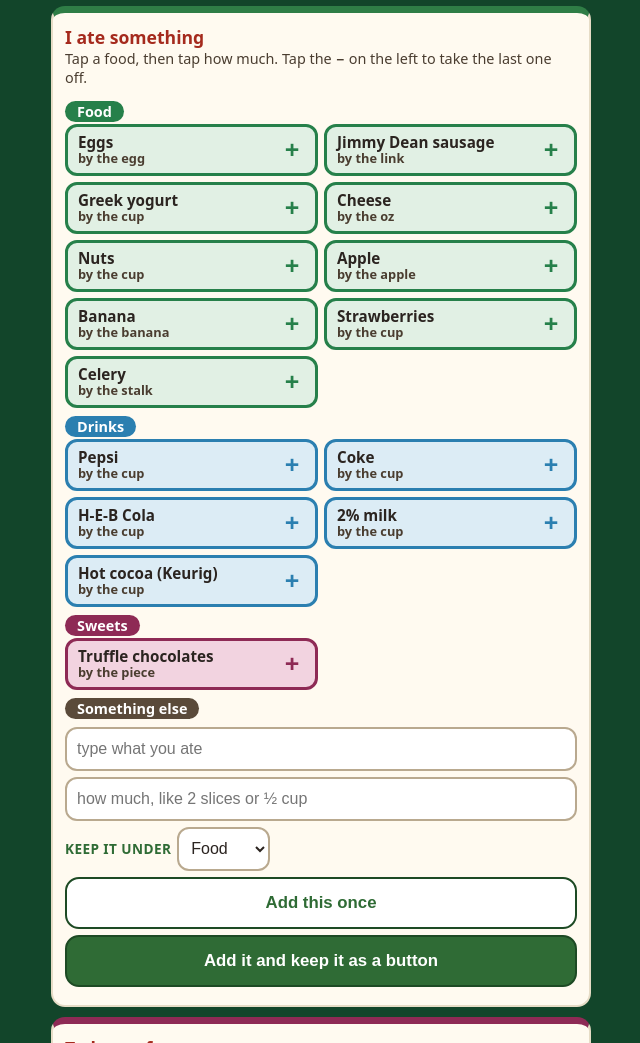
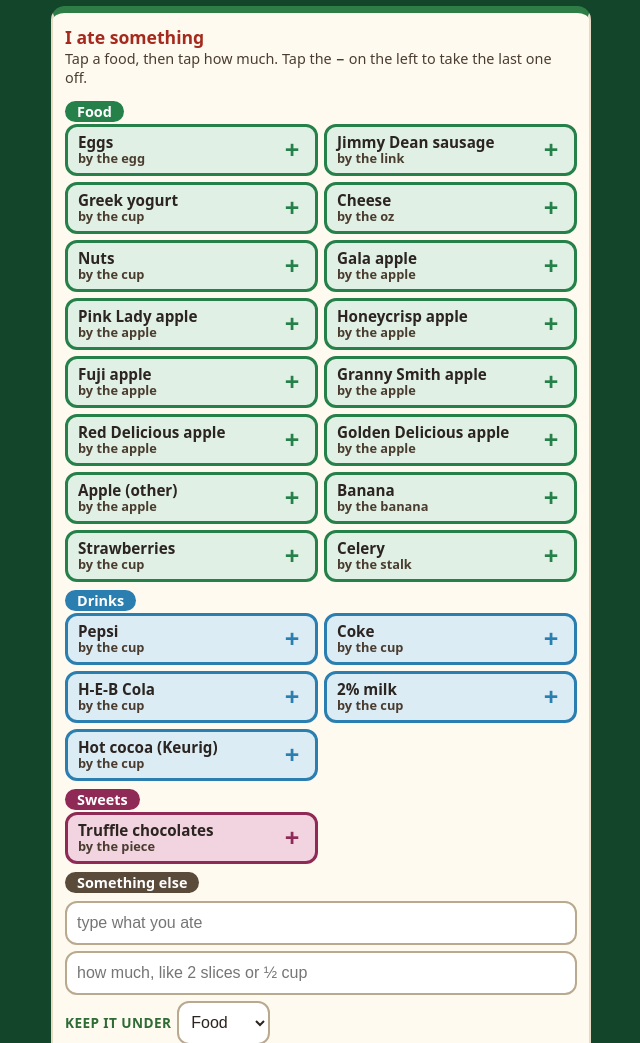
Before and after one commit to jacobielvin/pa-log, a plain HTML site: page index.html in a window 1280 px wide. Shown: the part 1020-2063 px from the top of the page, without its empty margins (319-959 px from the left). Drawn offline with Linux system fonts and the light colour scheme.

Commit message:
Add apple varieties, replace 'serving' with measurable units, unit choice when adding a button
Co-Authored-By: Claude Sonnet 5.5 <noreply@anthropic.com>
Claude-Session: https://claude.ai/code/session_01U1st8BN1kpkWiSyk1zDtD1

```diff
--- a/index.html
+++ b/index.html
@@ -160,19 +160,20 @@ var MENU=[
 ];
 var QUICK=[['Snack',1],['Ride, 1 hour',1],['Seated tai chi',1],['10-minute walk',2],['Shower',2],['Standing tai chi',2],['Lymphatic flush',2],['Weights',3],['Store run',4],['Far appointment',7]];
 /* Pa's usual foods: edit the names here to add or change a button */
-var FOODS=[['Food','#26804a','#e1f0e4',['Eggs','Jimmy Dean sausage','Greek yogurt','Cheese','Nuts','Apple','Banana','Strawberries','Celery']],['Drinks','#2b7fb0','#dcecf5',['Pepsi','Coke','H-E-B Cola','2% milk','Hot cocoa (Keurig)']],['Sweets','#8e2a55','#f2d3e0',['Truffle chocolates']]];
+var FOODS=[['Food','#26804a','#e1f0e4',['Eggs','Jimmy Dean sausage','Greek yogurt','Cheese','Nuts','Gala apple','Pink Lady apple','Honeycrisp apple','Fuji apple','Granny Smith apple','Red Delicious apple','Golden Delicious apple','Apple (other)','Banana','Strawberries','Celery']],['Drinks','#2b7fb0','#dcecf5',['Pepsi','Coke','H-E-B Cola','2% milk','Hot cocoa (Keurig)']],['Sweets','#8e2a55','#f2d3e0',['Truffle chocolates']]];
 /* How each food is measured. t = cup, oz, tbsp or count. c = rough calories in ONE unit. d = the amount one old single tap meant (used for days logged before amounts existed).
    o = amounts shown as buttons (leave out to use the standard set for that unit). s = where the number came from. Editable in Make it yours. */
 var NOUN={cup:['cup','cups'],oz:['oz','oz'],tbsp:['tbsp','tbsp'],count:['piece','pieces']};
-var TLBL={cup:'cups',oz:'ounces',tbsp:'tablespoons',count:'pieces or servings'};
+var TLBL={cup:'cups',oz:'ounces',tbsp:'tablespoons',count:'whole pieces (like eggs or apples)'};
 var PRE={cup:[0.25,0.5,0.75,1,1.5,2],oz:[0.5,1,2,3,4],tbsp:[1,2,3,4],count:[1,2,3,4]};
+var APPLES=['Gala apple','Pink Lady apple','Honeycrisp apple','Fuji apple','Granny Smith apple','Red Delicious apple','Golden Delicious apple','Apple (other)'];
 var ITEMS={
  'Eggs':{t:'count',u:'egg',p:'eggs',c:70,d:1,o:[1,2,3,4],s:'1 large egg, typical value'},
  'Jimmy Dean sausage':{t:'count',u:'link',p:'links',c:73.3,d:3,o:[1,2,3,4,5,6],s:'Jimmy Dean label, 3 cooked original links = 220'},
  'Greek yogurt':{t:'cup',c:133.3,d:0.75,s:'H-E-B nonfat plain label, 3/4 cup = 100. Whole milk would be 210 per 3/4 cup'},
  'Cheese':{t:'oz',c:110,d:1,s:'sharp cheddar, typical value'},
  'Nuts':{t:'cup',c:810,d:0.25,o:[0.25,0.5,0.75,1],s:'mixed nuts, typical value, about 200 per 1/4 cup. Check your brand'},
- 'Apple':{t:'count',u:'apple',p:'apples',c:95,d:1,o:[0.5,1,2],s:'1 medium, typical value'},
+ 'Apple':{t:'count',u:'apple',p:'apples',c:95,d:1,o:[0.5,1,2],s:'1 medium apple, typical value'},
  'Banana':{t:'count',u:'banana',p:'bananas',c:105,d:1,o:[0.5,1,2],s:'1 medium, typical value'},
  'Strawberries':{t:'cup',c:50,d:1,s:'typical value'},
  'Celery':{t:'count',u:'stalk',p:'stalks',c:10,d:1,o:[1,2,3,4],s:'typical value'},
@@ -183,6 +184,7 @@ var ITEMS={
  'Hot cocoa (Keurig)':{t:'cup',c:80,d:1,s:'a guess, depends on the brand'},
  'Truffle chocolates':{t:'count',u:'piece',p:'pieces',c:53,d:1,o:[1,2,3,4],s:'Central Market label, 210 per 4 pieces'}
 };
+APPLES.forEach(function(n){ITEMS[n]={t:'count',u:'apple',p:'apples',c:95,d:1,o:[0.5,1,2],s:'1 medium apple (about 3 inches across). Varieties differ by roughly 10 calories, so this is a typical value'}});
 var SIZES=['bites','handful','bowl','plate'];
 var EYES=['Fine','Heavy','Red','Watery'];
 var PAIN=[['#26804a','#fff'],['#3f8a32','#fff'],['#8cbc3c','#2b2420'],['#b9c230','#2b2420'],['#e0c42a','#2b2420'],['#f2b51f','#2b2420'],['#f29a1d','#2b2420'],['#ee7a1f','#2b2420'],['#e4552a','#fff'],['#d33a2c','#fff'],['#b3202f','#fff']];
@@ -215,7 +217,7 @@ function loadUnits(){var r=rd('pa-units'),q;try{q=r?JSON.parse(r):{}}catch(e){q=
  if(!q||typeof q!=='object'||Array.isArray(q))return {};
  var o={};for(var k in q){if(typeof q[k]==='string'&&TLBL[q[k]])o[k]=q[k]}return o}
 function saveUnits(){wr('pa-units',JSON.stringify(uunit))}
-function unitOf(n){var k=itemKey(n),b=k?ITEMS[k]:{t:'count',u:'serving',p:'servings',c:null,d:1};
+function unitOf(n){var k=itemKey(n),b=k?ITEMS[k]:{t:'count',u:'piece',p:'pieces',c:null,d:1};
  var r={t:b.t,u:b.u||NOUN[b.t][0],p:b.p||NOUN[b.t][1],c:b.c,d:b.d,o:b.o||PRE[b.t],tag:b.tag||{},s:b.s||''};
  var ov=Object.prototype.hasOwnProperty.call(uunit,n)?uunit[n]:null;
  if(ov&&ov!==b.t){r.t=ov;r.u=NOUN[ov][0];r.p=NOUN[ov][1];r.o=PRE[ov];r.tag={};r.c=null;r.d=1;r.s=''}
@@ -354,7 +356,7 @@ function act(a,v){
   day.log.push(ke);save();render();toast('Added, and kept as a button: '+kn);return}
  else if(a==='addfood'){var an=((document.getElementById('newfood')||{}).value||'').trim();if(!an){toast('Type the name first');return}
   if(foodCanon(an)){toast('That button is already there');return}
-  var ag=parseInt((document.getElementById('newgrp')||{}).value,10)||0;foods[ag].items.push(an);saveFoods();render();toast('Button added: '+an);return}
+  var ag=parseInt((document.getElementById('newgrp')||{}).value,10)||0;foods[ag].items.push(an);saveFoods();var au=(document.getElementById('newunit')||{}).value;if(TLBL[au]){uunit[an]=au;saveUnits()}render();toast('Button added: '+an);return}
  else if(a==='fdel'){var fp=v.split('|'),fg=+fp[0],fi=+fp[1],fn=foods[fg].items[fi];foods[fg].items.splice(fi,1);saveFoods();undoX={t:'food',g:fg,i:fi,v:fn};render();toast('Removed button: '+fn,'undox');return}
  else if(a==='fup'||a==='fdn'){var mp=v.split('|'),mg=+mp[0],mi=+mp[1],mj=(a==='fup')?mi-1:mi+1,arr=foods[mg].items;if(mj>=0&&mj<arr.length){var tmp=arr[mi];arr[mi]=arr[mj];arr[mj]=tmp;saveFoods()}}
  else if(a==='addact'){var nn=((document.getElementById('newact')||{}).value||'').trim().replace(/\|/g,'/');if(!nn){toast('Type the name first');return}
@@ -589,7 +591,7 @@ function render(){
   });
  });
  h+='<div class="tier" style="--k:#2f6b35;--kt:#fff">Add a button</div><div class="row"><input type="text" id="newfood" placeholder="name of the food or drink"></div>';
- h+='<div class="row"><select class="pick" id="newgrp">'+grpOpts(0)+'</select><button class="small" data-a="addfood">Add button</button></div>';
+ h+='<div class="row"><select class="pick" id="newgrp">'+grpOpts(0)+'</select></div><div class="row"><span class="lbl" style="width:auto">Measured in</span><select class="pick" id="newunit">'+Object.keys(TLBL).map(function(t){return '<option value="'+t+'">'+TLBL[t]+'</option>'}).join('')+'</select><button class="small" data-a="addfood">Add button</button></div>';
  h+='</details><details class="sub2"><summary>My own activities</summary>';
  if(!acts.length)h+='<div class="hint">None yet. Add one below, or use "Keep it as a button" under Something else in the activity box.</div>';
  acts.forEach(function(a,ai){
```
